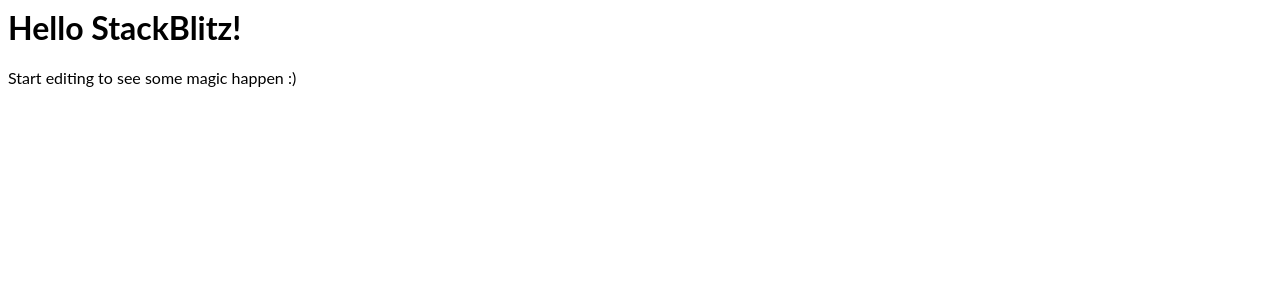
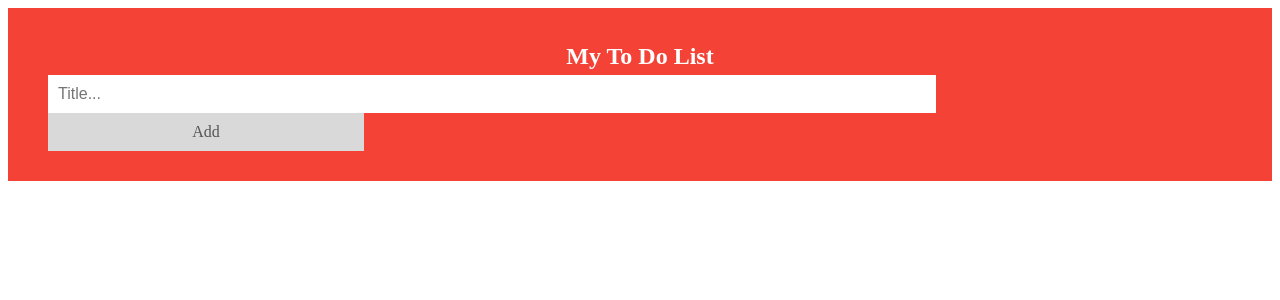
Before and after one commit to Hemant07/react-todoNew, a React (Create React App) app: page / in a window 1280 px wide. Shown: the top 300 px of the page. Built offline with nearby package versions, Linux system fonts and the light colour scheme.

Commit message:
1 file modified, 2 added

```diff
--- a/src/App.js
+++ b/src/App.js
@@ -1,11 +1,10 @@
-import React from "react";
-import "./style.css";
-
+import React from 'react';
+import './style.css';
+import HeaderTodo from './header/todoheader';
 export default function App() {
   return (
     <div>
-      <h1>Hello StackBlitz!</h1>
-      <p>Start editing to see some magic happen :)</p>
+      <HeaderTodo />
     </div>
   );
 }
--- /dev/null
+++ b/src/header/todoheader.css
@@ -0,0 +1,43 @@
+/* Style the header */
+.header {
+  background-color: #f44336;
+  padding: 30px 40px;
+  color: white;
+  text-align: center;
+}
+
+/* Clear floats after the header */
+.header:after {
+  content: '';
+  display: table;
+  clear: both;
+}
+
+/* Style the input */
+input {
+  margin: 0;
+  border: none;
+  border-radius: 0;
+  width: 75%;
+  padding: 10px;
+  float: left;
+  font-size: 16px;
+}
+
+/* Style the "Add" button */
+.addBtn {
+  padding: 10px;
+  width: 25%;
+  background: #d9d9d9;
+  color: #555;
+  float: left;
+  text-align: center;
+  font-size: 16px;
+  cursor: pointer;
+  transition: 0.3s;
+  border-radius: 0;
+}
+
+.addBtn:hover {
+  background-color: #bbb;
+}
--- /dev/null
+++ b/src/header/todoheader.js
@@ -0,0 +1,14 @@
+import React from 'react';
+import './todoheader.css';
+const HeaderTodo = () => {
+  return (
+    <div id="myDIV" className="header">
+      <h2 style={{ margin: '5px' }}>My To Do List</h2>
+      <input type="text" id="myInput" placeholder="Title..." />
+      <span onclick="newElement()" className="addBtn">
+        Add
+      </span>
+    </div>
+  );
+};
+export default HeaderTodo;
```
